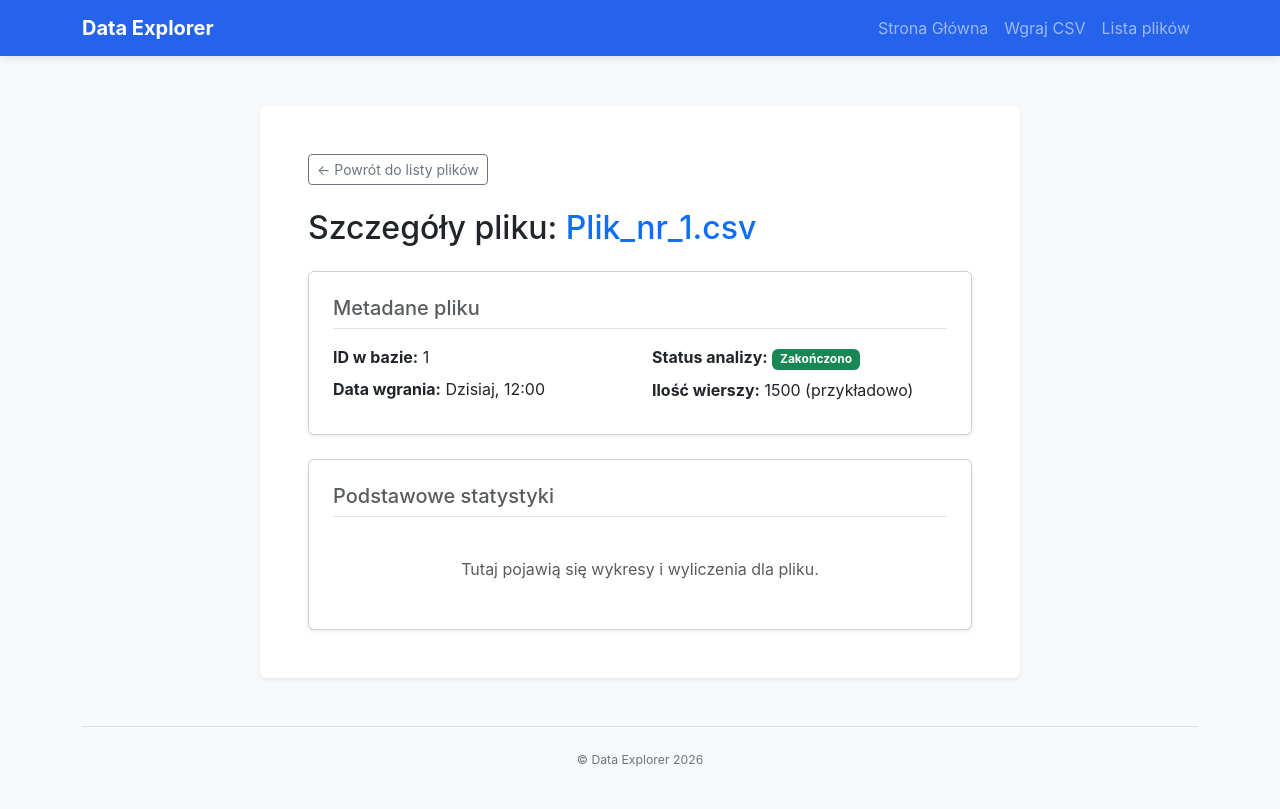
After one commit to karolkamuda89-ux/Projekt, a Django app: page /detail/1/ in a window 1280 px wide. The commit adds this page. Run offline with Django 5.2, Linux system fonts and the light colour scheme.

Commit message:
Create Dataset Detail View

```diff
--- /dev/null
+++ b/datasets/templates/datasets/detail.html
@@ -0,0 +1,41 @@
+{% extends 'datasets/index.html' %}
+
+{% block content %}
+<div class="text-start" data-aos="fade-up">
+
+    <!-- przycisk powrotu -->
+    <a href="{% url 'list' %}" class="btn btn-outline-secondary btn-sm mb-4">
+        &larr; Powrót do listy plików
+    </a>
+
+    <!-- nagłówek -->
+    <h2 class="mb-4">Szczegóły pliku: <span class="text-primary">{{ plik.nazwa|default:"Mój_raport.csv" }}</span></h2>
+
+    <div class="card p-4 shadow-sm mb-4">
+        <h5 class="card-title border-bottom pb-2 mb-3 text-muted">Metadane pliku</h5>
+
+        <!-- podział na równe koluemny (col-md-6 czyli po 50%, bo domyślnie 12 pasków) -->
+        <div class="row">
+            <div class="col-md-6">
+                <p class="mb-2"><strong>ID w bazie:</strong> {{ plik.id|default:"1" }}</p>
+                <p class="mb-2"><strong>Data wgrania:</strong> {{ plik.data_wgrania|default:"Dzisiaj, 12:00" }}</p>
+            </div>
+            <div class="col-md-6">
+                <p class="mb-2"><strong>Status analizy:</strong> <span class="badge bg-success">Zakończono</span></p>
+                <p class="mb-2"><strong>Ilość wierszy:</strong> 1500 (przykładowo)</p>
+            </div>
+        </div>
+    </div>
+
+    <!-- karta na statystyki lub wykresy -->
+    <div class="card p-4 shadow-sm">
+        <h5 class="card-title border-bottom pb-2 mb-3 text-muted">Podstawowe statystyki</h5>
+        <div class="text-center py-4">
+            <p class="text-muted mb-0">
+                Tutaj pojawią się wykresy i wyliczenia dla pliku. <br>
+            </p>
+        </div>
+    </div>
+
+</div>
+{% endblock %}
--- a/datasets/templates/datasets/list.html
+++ b/datasets/templates/datasets/list.html
@@ -30,7 +30,7 @@
                             <td class="text-muted">{{ plik.data_wgrania }}</td>
                             <td class="text-end">
                                 <!-- przycisk z obramowaniem (btn-outline-primary) -->
-                                <a href="#" class="btn btn-sm btn-outline-primary">Szczegóły</a>
+                                <a href="{% url 'detail' %}" class="btn btn-sm btn-outline-primary">Szczegóły</a>
                             </td>
                         </tr>
 
--- a/datasets/urls.py
+++ b/datasets/urls.py
@@ -5,4 +5,6 @@ urlpatterns = [
     path('', views.index, name='index'),
     path('upload/', views.upload_csv, name='upload_csv'),
     path('list/', views.file_list, name='list'),
+    path('list/', views.file_detail, name='detail'),
+    path('detail/<int:plik_id>/', views.detail, name='detail'),
 ]
--- a/datasets/views.py
+++ b/datasets/views.py
@@ -6,3 +6,8 @@ def upload_csv(request):
     return render(request, 'datasets/upload.html')
 def file_list(request):
     return render(request, 'datasets/list.html')
+def file_detail(request):
+    return render(request, 'datasets/detail.html')
+def detail(request, plik_id):
+    context = {'plik': {'id': plik_id, 'nazwa': f'Plik_nr_{plik_id}.csv'}}
+    return render(request, 'datasets/detail.html', context)
```
